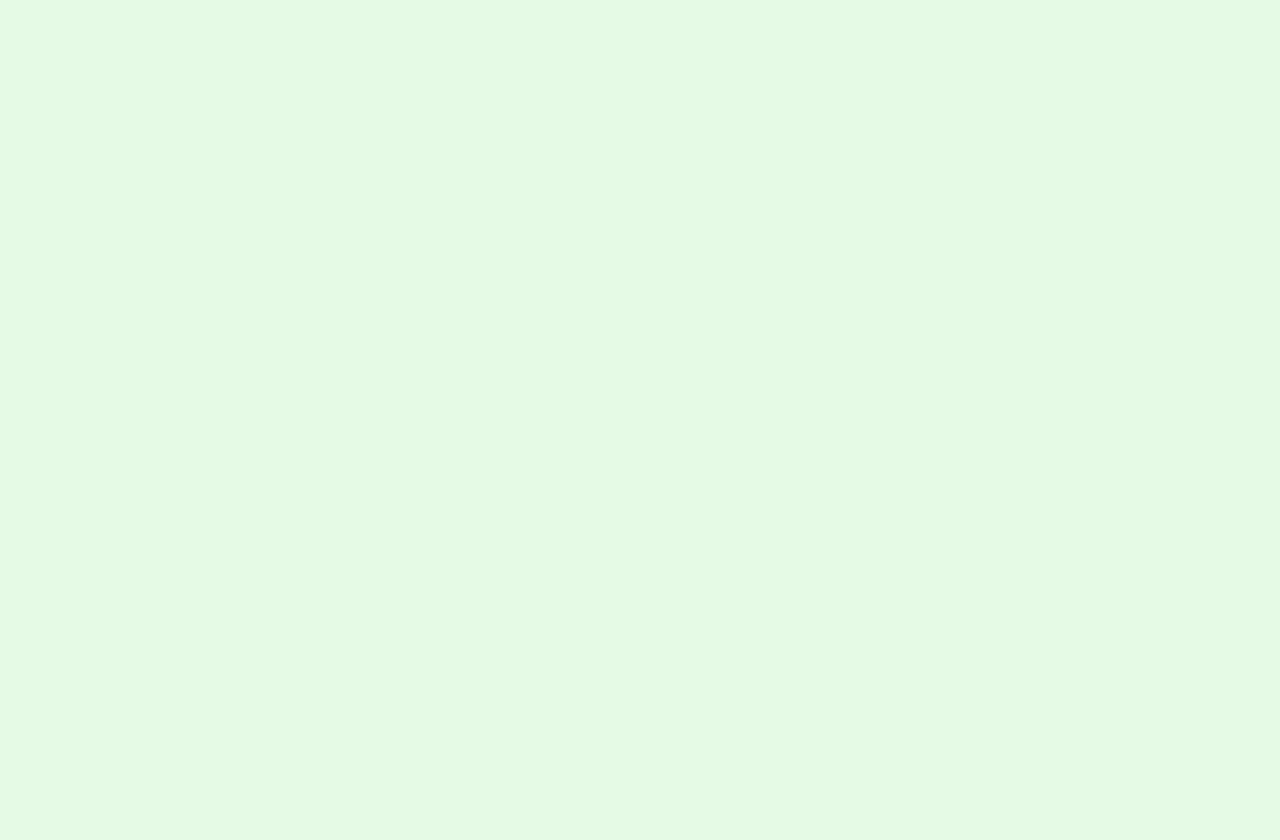
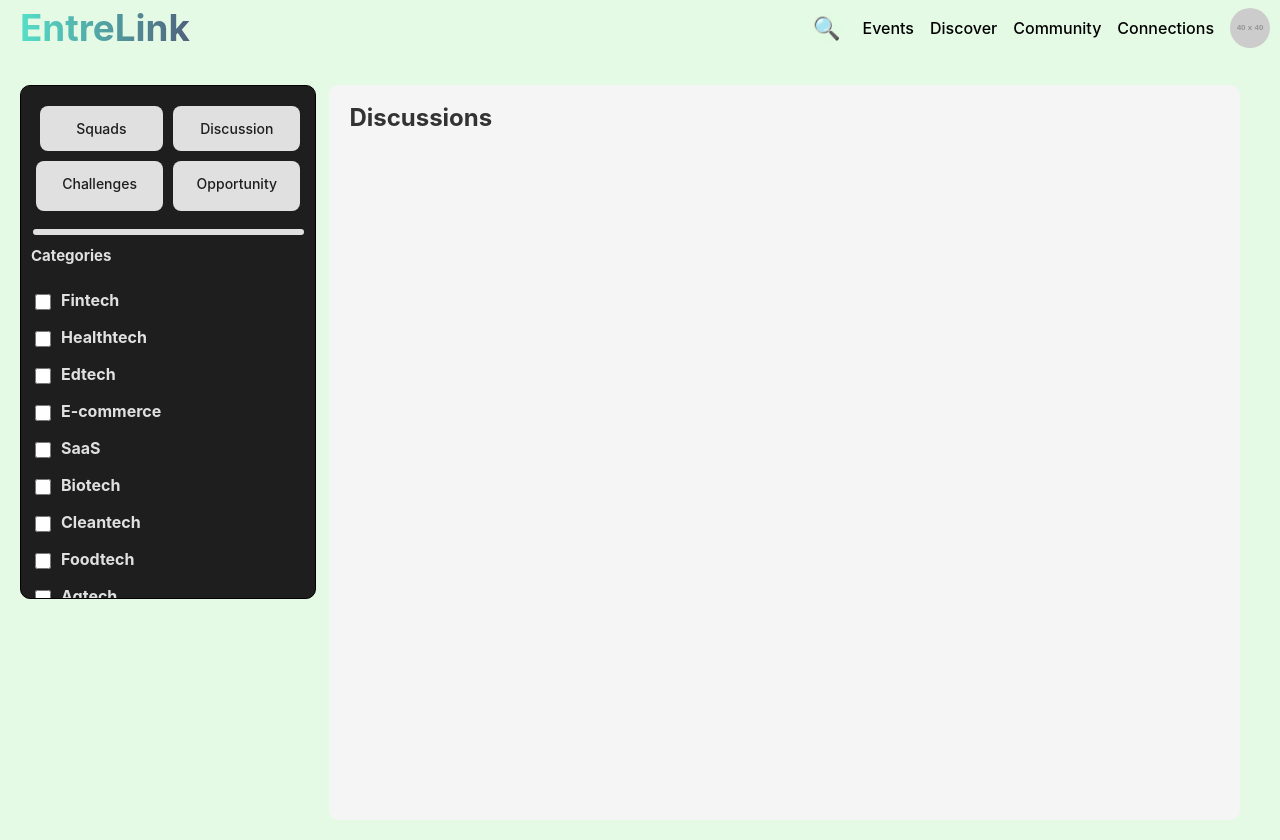
Before and after one commit to AnasFaaiz/EntreLink, a React (Vite) app in the folder client/: page /EntreLink/Discussion in a window 1280 px wide. Before the commit this address had no page. Before the commit the page ends 800 px from the top, so only its background shows below. Built offline with nearby package versions, Linux system fonts and the light colour scheme.

Commit message:
Updating Discussions & other pages

```diff
--- a/client/src/App.jsx
+++ b/client/src/App.jsx
@@ -7,7 +7,7 @@ import Discover from './components/Discover/Discover-Main.jsx';
 import Community from './components/Community/Community-Main.jsx';
 import Events from './components/Events/Events-Main.jsx';
 import Connections from './components/Connections/Connections-Main.jsx';
-import Discussion from './components/Community/Discussion';
+import Discussion from './components/Community/Discussion.jsx';
 import Challenges from './components/Community/Challenges.jsx';
 import Opportunity from './components/Community/Opportunity.jsx';
 import News from './components/News/News-Main.jsx';
@@ -23,11 +23,10 @@ function App() {
                 <Route path="/EntreLink/Community" element={<Community />} />
                 <Route path="/EntreLink/Events" element={<Events />} />
                 <Route path="/EntreLink/Connections" element={<Connections />} />
-                <Route path="/EntreLink/Community/Discussion" element={<Discussion />} />
-                <Route path="/EntreLink/Community/Challenges" element={<Challenges />} />
-                <Route path="/EntreLink/Community/Opportunity" element={<Opportunity />} />
+                <Route path="/EntreLink/Discussion" element={<Discussion />} />
+                <Route path="/EntreLink/Challenges" element={<Challenges />} />
+                <Route path="/EntreLink/Opportunity" element={<Opportunity />} />
                 <Route path="/EntreLink/News" element={<News />} />
-                {/* <Route path="/EntreLink/" */}
             </Routes>
         </Router>
     );
--- a/client/src/components/Community/Category.jsx
+++ b/client/src/components/Community/Category.jsx
@@ -64,6 +64,7 @@ const styles = {
   gap: "10px",
   padding: "15px",
   backgroundColor: "#1E1E1E",
+  borderRadius: "inherit",
 },
 button: {
   padding: '12px',
--- a/client/src/components/Community/Community-Main.jsx
+++ b/client/src/components/Community/Community-Main.jsx
@@ -1,9 +1,9 @@
 import React, { useState } from "react";
 import Navbar from "../Navbar";
-import GroupCard from "./GroupCard";
+import GroupCard from "./Community/GroupCard";
 import Category from "./Category";
-import SquadCircle from "./SquadCircle";
-// import /images/EntreLink.png from "./images/EntreLink.png";
+import SquadCircle from "./Community/SquadCircle";
+
 
 const Community = () => {
   const [isHovered, setIsHovered] = useState(false);
--- a/client/src/components/Community/Discussion.jsx
+++ b/client/src/components/Community/Discussion.jsx
@@ -2,14 +2,19 @@ import React from 'react';
 import Navbar from '../Navbar';
 import Category from './Category';
 
-const Discussion = ({ categories }) => {
+const Discussion = () => {
   return (
     <div className="container">
       <Navbar />
       <div style={styles.mainContent}>
-        {/* Top Row Container */}
-        <Category categories={categories} />
-        <h1>Challenges</h1>
+        <div style={styles.layout}>
+          <aside style={styles.sidebar}>
+            <Category />
+          </aside>
+          <main style={styles.content}>
+            <h1 style={styles.heading}>Discussions</h1>
+          </main>
+        </div>
       </div>
     </div>
   );
@@ -18,13 +23,33 @@ const Discussion = ({ categories }) => {
 const styles = {
   mainContent: {
     display: "flex",
-    flexDirection: "column",
-    alignItems: "center",
     position: "relative",
     minHeight: "calc(100vh - 65px)",
     marginTop: "65px",
     padding: "20px",
   },
+  layout: {
+    display: "flex",
+    width: "100%",
+    gap: "15px",
+  },
+  sidebar: {
+    width: "23vw",
+    flexShrink: 0,
+  },
+  content: {
+    flex: 1,
+    backgroundColor: "#f5f5f5",
+    borderRadius: "10px",
+    padding: "20px",
+    width: "68vw",
+  },
+  heading: {
+    fontSize: "1.5rem",
+    color: "#333",
+    marginBottom: "20px",
+    margin: "0",
+  }
 };
 
 export default Discussion;
```
Also changed, not shown: client/src/components/Community/Community/GroupCard.jsx (renamed from client/src/components/Community/GroupCard.jsx), client/src/components/Community/Community/SquadCircle.jsx (renamed from client/src/components/Community/SquadCircle.jsx), client/src/components/Community/Discussions/Threaded_Discussions.jsx (added).
